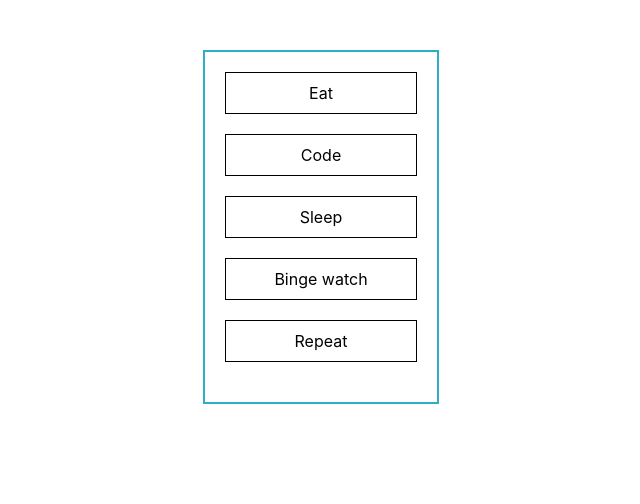
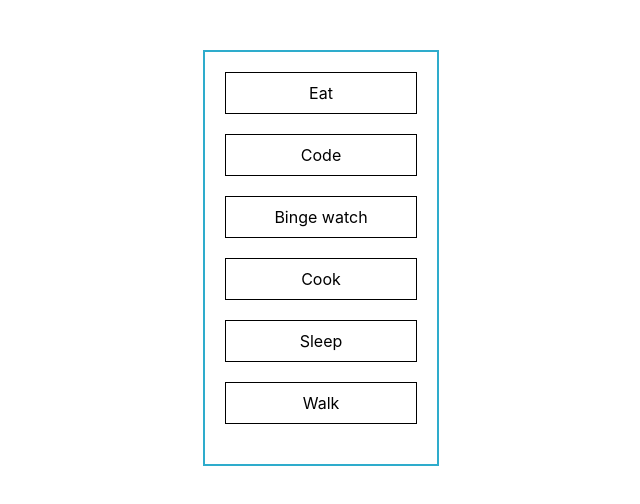
Before and after one commit to Ranjith10/react-dnd, a React (Create React App) app: page / in a window 1280 px wide. Shown: the top 504 px of the page, without its empty margins (319-959 px from the left). Built offline with nearby package versions, Linux system fonts and the light colour scheme.

Commit message:
Fixed reordering of list

```diff
--- a/src/App.js
+++ b/src/App.js
@@ -22,10 +22,13 @@ const App = () => {
             return
         }
         //* Else re-order the array and return
-        console.log({result})
         let reorderedData = [...data]
-        reorderedData.splice(source.index, 1)
-        reorderedData.splice(destination.index, 0, draggableId)
+        //* Capture the dragged item
+        let movedItem = reorderedData.find((item, index) => item.todo === draggableId)
+        //* Remove the dragged item from list
+        reorderedData = reorderedData.filter(item => item.todo !== draggableId)
+        //* Add the dragged item at destination index
+        reorderedData.splice(destination.index, 0, movedItem)
         setData(reorderedData)
     }
 
--- a/src/Data.js
+++ b/src/Data.js
@@ -1,2 +1,25 @@
-export const Data = ['Eat', 'Code', 'Sleep', 'Binge watch', 'Repeat'
+export const Data = [
+    {
+        id: '1',
+        todo: 'Eat'
+    },
+    {
+        id: '2',
+        todo: 'Code'
+    },
+    {
+        id: '3',
+        todo: 'Binge watch'
+    },
+    {
+        id: '4',
+        todo: 'Cook'
+    },
+    {
+        id: '5',
+        todo: 'Sleep'
+    },{
+        id: '6',
+        todo: 'Walk'
+    }
 ]
--- a/src/components/Item.js
+++ b/src/components/Item.js
@@ -6,7 +6,7 @@ import './Item.css'
 const Item = ({index, item}) => {
     return (
         <Draggable
-            draggableId = {item}
+            draggableId = {item.todo}
             index = {index}
         >
             {
@@ -18,7 +18,7 @@ const Item = ({index, item}) => {
                             ref = {provided.innerRef}
                             className = 'item-container'
                         >
-                            {item}
+                            {item.todo}
                         </div>
                     )
                 }
--- a/src/components/List.js
+++ b/src/components/List.js
@@ -20,7 +20,7 @@ const List = ({data}) => {
                         >
                             {
                                 data.map((item, index) => {
-                                    return <Item key = {index} index = {index} item = {item}/>
+                                    return <Item key = {item.id} index = {index} item = {item}/>
                                 })
                             }
                             {
```
